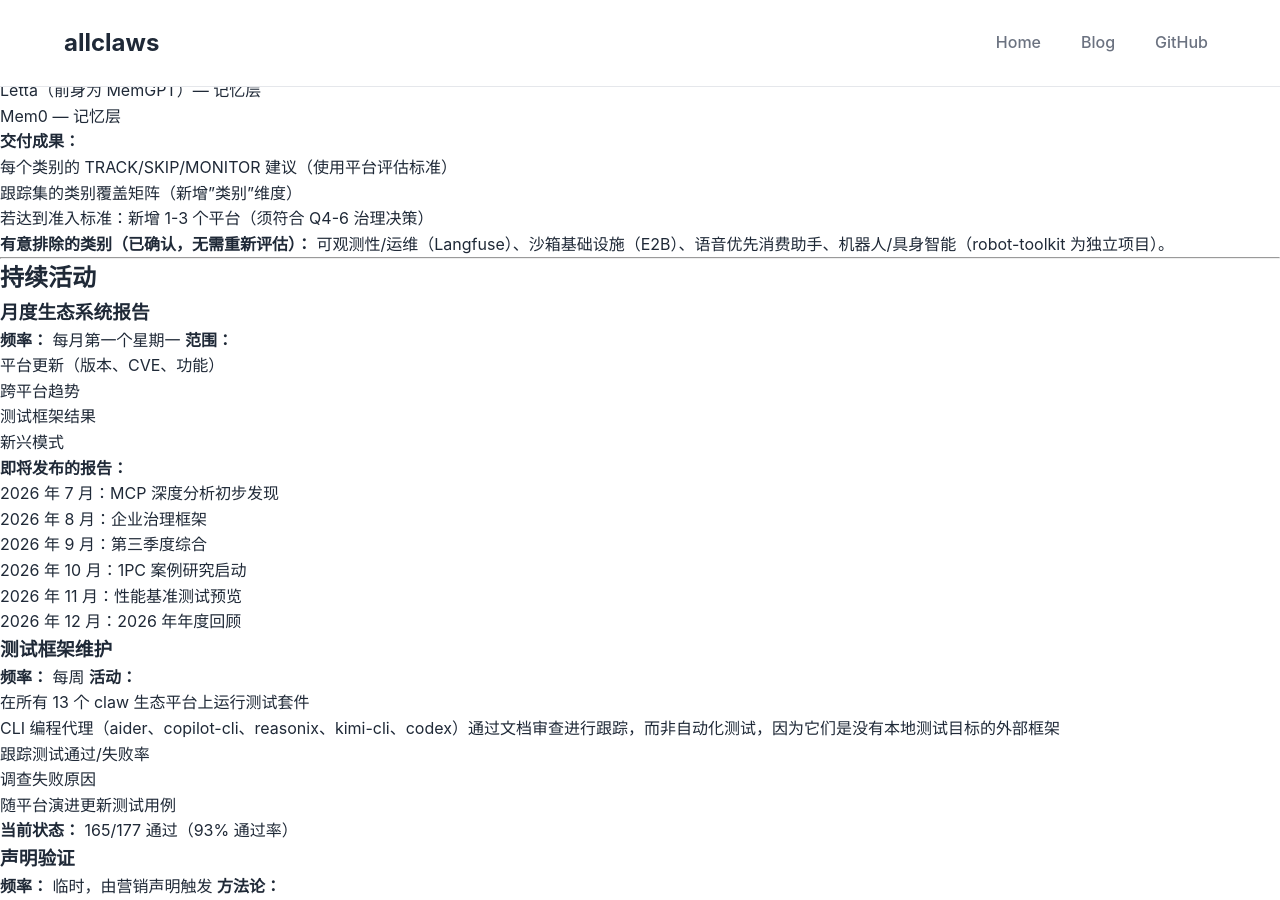
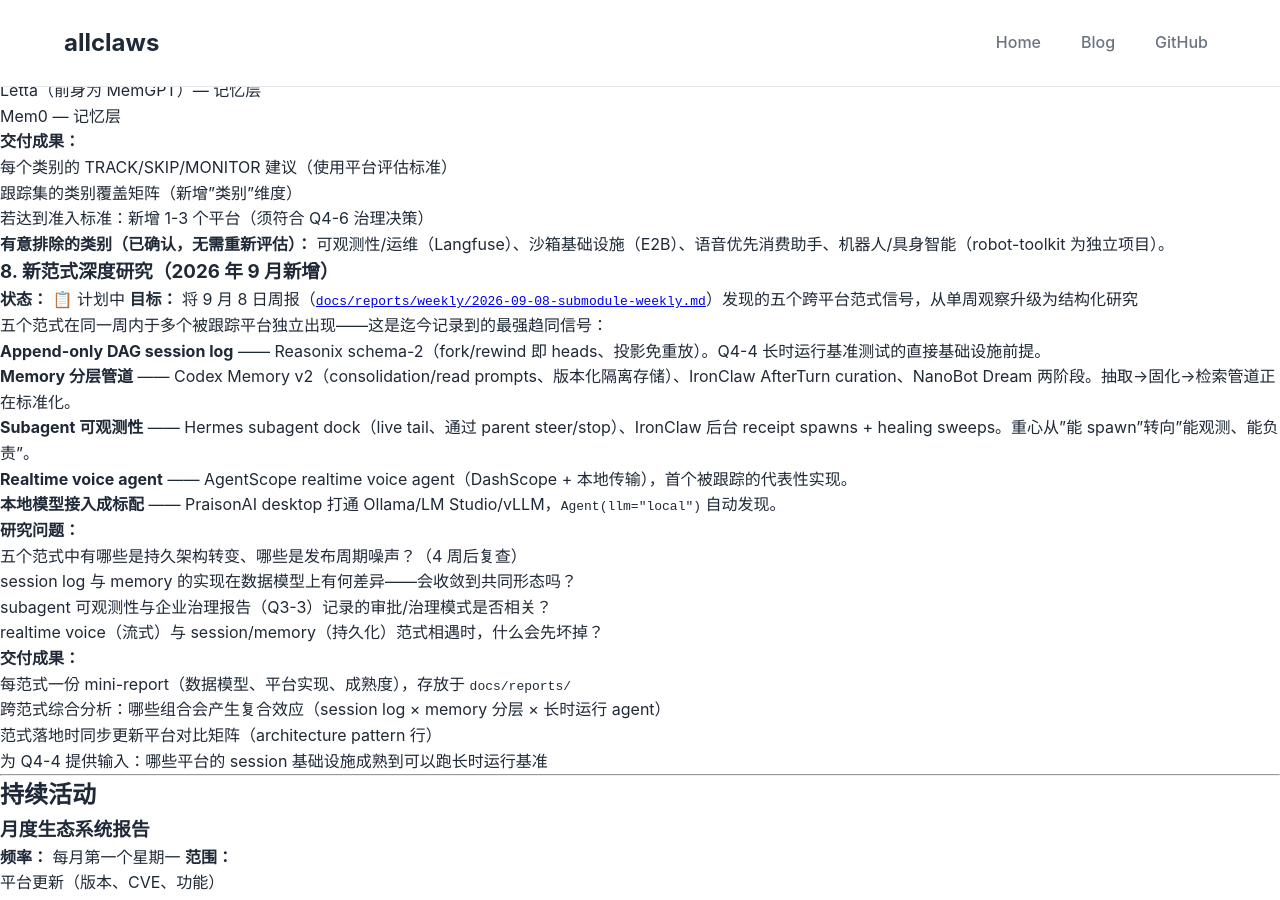
Before and after one commit to dz3ai/allclaws, a Jekyll site: the page built from docs/ROADMAP.zh-CN.md, in a window 1280 px wide and 900 px high, scrolled down 4669 px. Built offline with Jekyll 4.4.1, drawn with Linux system fonts in a browser that asks for light colours; our own code applies the rules of GitHub Pages for plain Markdown files; some of the changed text lies outside the part shown.

Commit message:
roadmap: add Q4-8 emerging paradigm deep-dives (5 paradigms from 2026-09-08 weekly report)

```diff
--- a/docs/ROADMAP.zh-CN.md
+++ b/docs/ROADMAP.zh-CN.md
@@ -262,6 +262,31 @@
 
 **有意排除的类别（已确认，无需重新评估）：** 可观测性/运维（Langfuse）、沙箱基础设施（E2B）、语音优先消费助手、机器人/具身智能（robot-toolkit 为独立项目）。
 
+### 8. 新范式深度研究（2026 年 9 月新增）
+
+**状态：** 📋 计划中
+**目标：** 将 9 月 8 日周报（[`docs/reports/weekly/2026-09-08-submodule-weekly.md`](reports/weekly/2026-09-08-submodule-weekly.md)）发现的五个跨平台范式信号，从单周观察升级为结构化研究
+
+五个范式在同一周内于多个被跟踪平台独立出现——这是迄今记录到的最强趋同信号：
+
+1. **Append-only DAG session log** —— Reasonix schema-2（fork/rewind 即 heads、投影免重放）。Q4-4 长时运行基准测试的直接基础设施前提。
+2. **Memory 分层管道** —— Codex Memory v2（consolidation/read prompts、版本化隔离存储）、IronClaw AfterTurn curation、NanoBot Dream 两阶段。抽取→固化→检索管道正在标准化。
+3. **Subagent 可观测性** —— Hermes subagent dock（live tail、通过 parent steer/stop）、IronClaw 后台 receipt spawns + healing sweeps。重心从"能 spawn"转向"能观测、能负责"。
+4. **Realtime voice agent** —— AgentScope realtime voice agent（DashScope + 本地传输），首个被跟踪的代表性实现。
+5. **本地模型接入成标配** —— PraisonAI desktop 打通 Ollama/LM Studio/vLLM，`Agent(llm="local")` 自动发现。
+
+**研究问题：**
+- 五个范式中有哪些是持久架构转变、哪些是发布周期噪声？（4 周后复查）
+- session log 与 memory 的实现在数据模型上有何差异——会收敛到共同形态吗？
+- subagent 可观测性与企业治理报告（Q3-3）记录的审批/治理模式是否相关？
+- realtime voice（流式）与 session/memory（持久化）范式相遇时，什么会先坏掉？
+
+**交付成果：**
+- 每范式一份 mini-report（数据模型、平台实现、成熟度），存放于 `docs/reports/`
+- 跨范式综合分析：哪些组合会产生复合效应（session log × memory 分层 × 长时运行 agent）
+- 范式落地时同步更新平台对比矩阵（architecture pattern 行）
+- 为 Q4-4 提供输入：哪些平台的 session 基础设施成熟到可以跑长时运行基准
+
 ---
 
 ## 持续活动
@@ -373,4 +398,4 @@
 
 ---
 
-*最后更新：2026 年 8 月 18 日*
+*最后更新：2026 年 9 月 8 日*
```
Also changed, not shown: docs/ROADMAP.md (+26 -1 lines).
